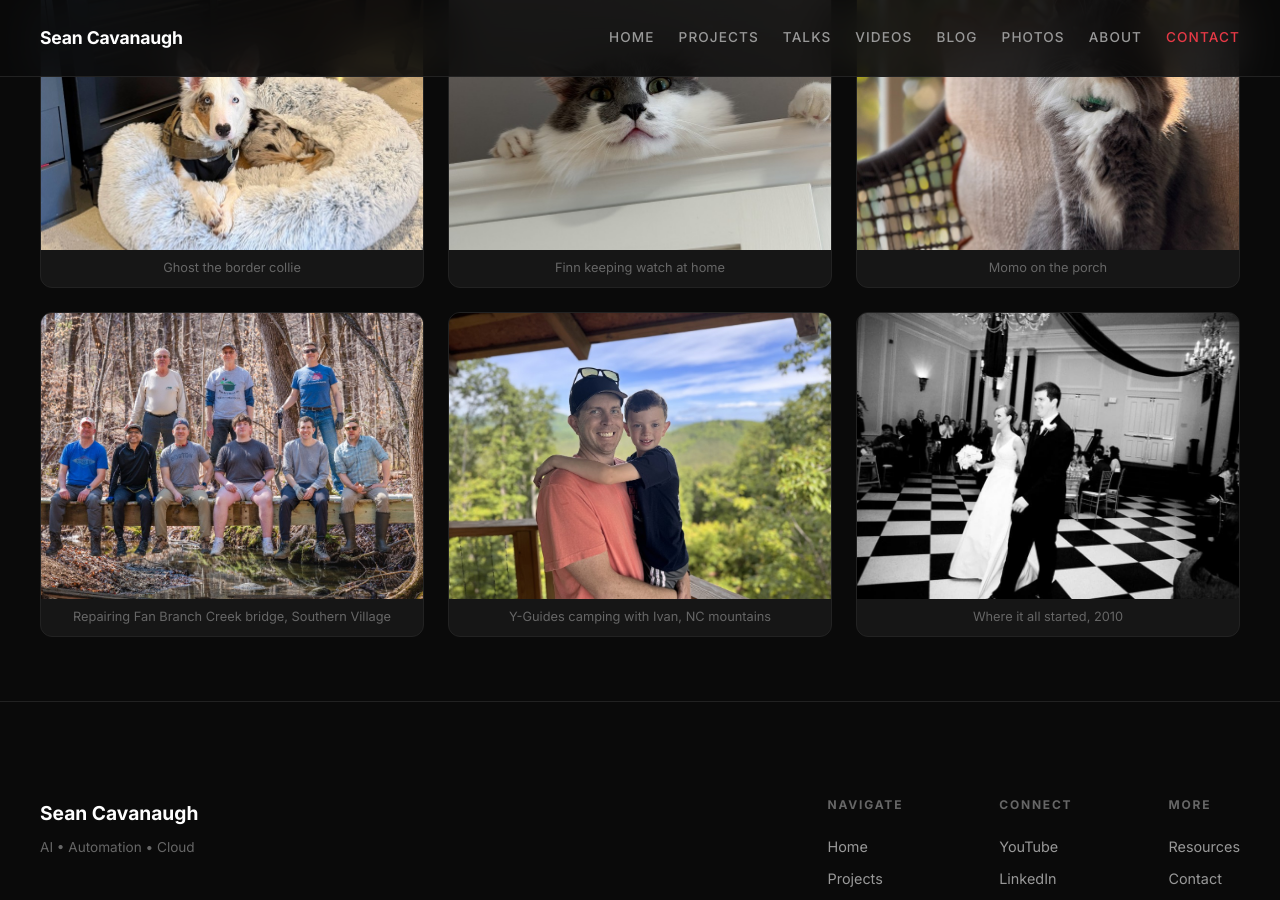
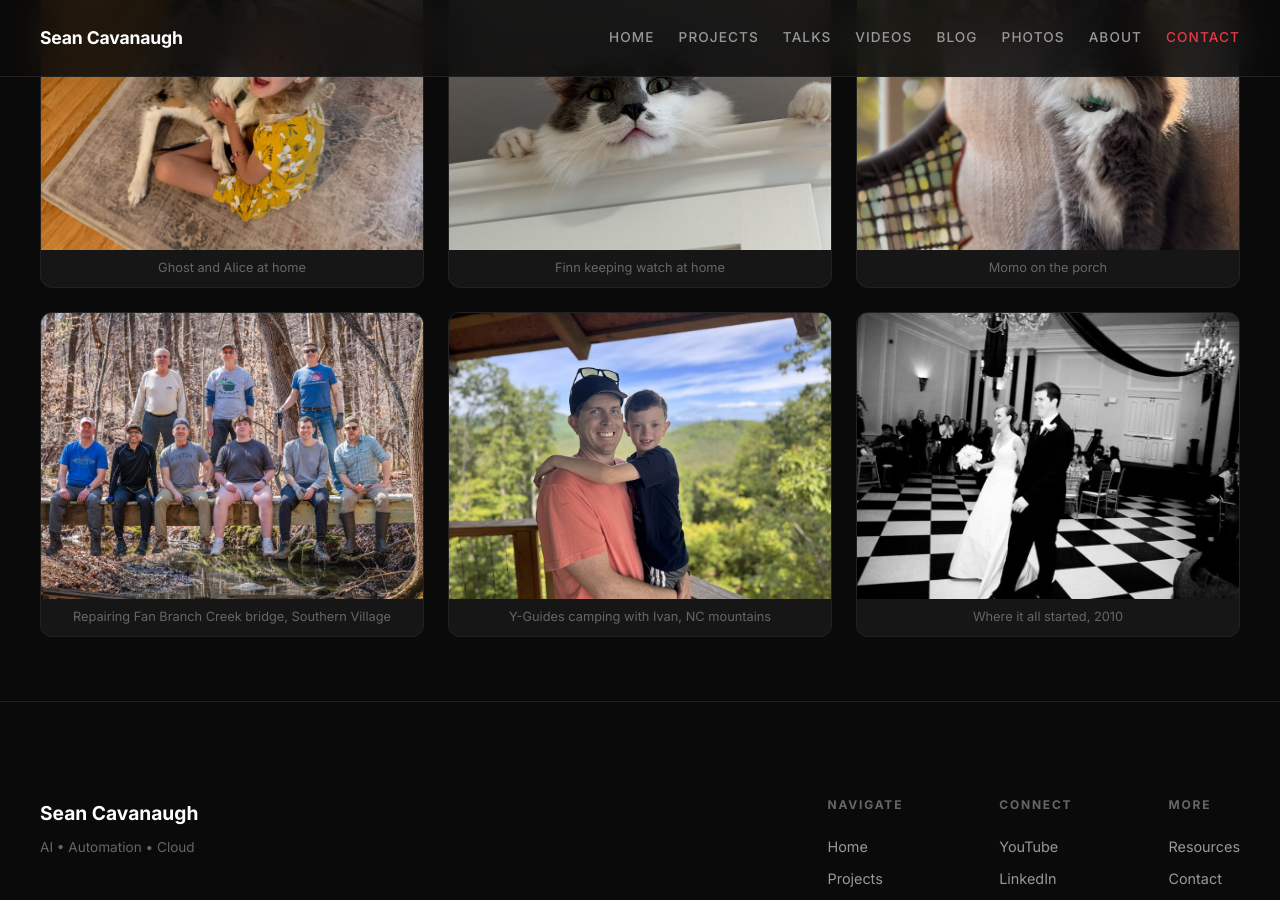
Before and after one commit to IPvSean/cavanaugh.pro, a Jekyll site: the page built from pages/about.html, in a window 1280 px wide and 900 px high, scrolled down 3201 px. Built offline with Jekyll 4.4.1, drawn with Linux system fonts in a browser that asks for light colours.

Commit message:
Replace solo Ghost photo with Ghost and Alice together
Co-authored-by: Cursor <cursoragent@cursor.com>

```diff
--- a/pages/about.html
+++ b/pages/about.html
@@ -96,8 +96,8 @@ permalink: /about/
           <span>Family at Times Square, NYC</span>
         </div>
         <div class="about-family-item">
-          <img src="/assets/images/ghost-dog.png" alt="Ghost the border collie in his bed, Chapel Hill, NC" loading="lazy">
-          <span>Ghost the border collie</span>
+          <img src="/assets/images/ghost-and-alice.png" alt="Ghost and Alice at home, Chapel Hill, NC, 2026" loading="lazy">
+          <span>Ghost and Alice at home</span>
         </div>
         <div class="about-family-item">
           <img src="/assets/images/finn-cat.png" alt="Finn the cat peeking over the door, Chapel Hill, NC" loading="lazy">
```
Also changed, not shown: assets/images/ghost-and-alice.png (added).
